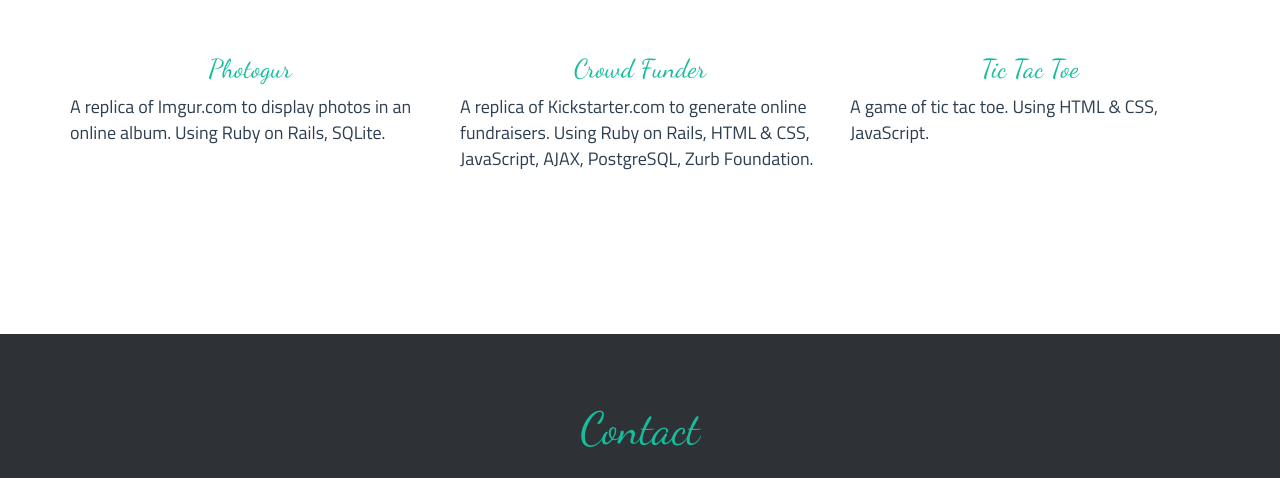
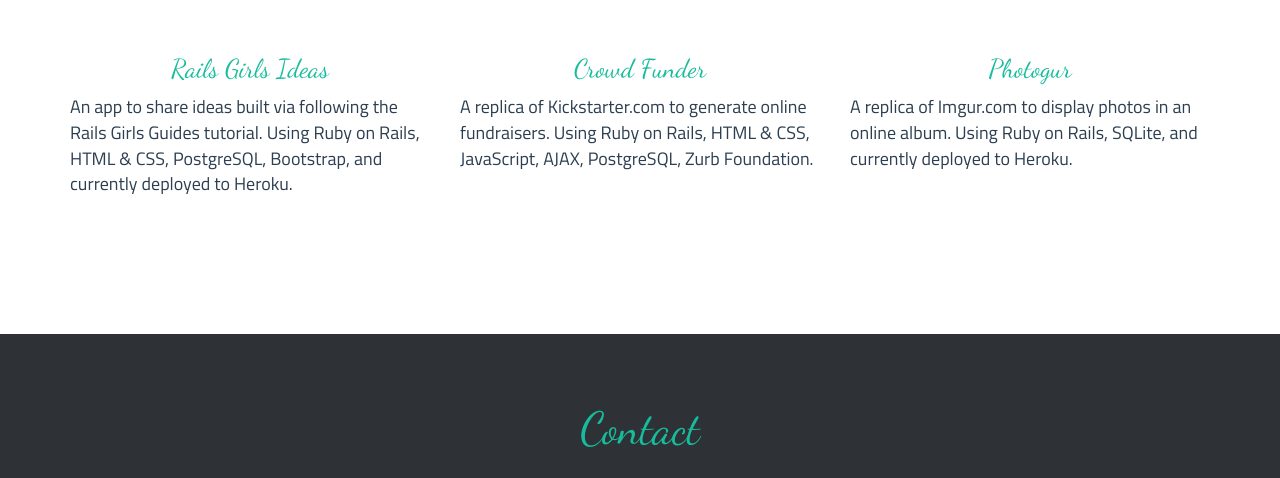
Before and after one commit to supportbeam/supportbeam, a plain HTML site: page index.html in a window 1280 px wide. Shown: the part 1532-2010 px from the top of the page. Drawn offline with nearby package versions, Linux system fonts and the light colour scheme.

Commit message:
Update projects content

```diff
--- a/index.html
+++ b/index.html
@@ -116,8 +116,8 @@
           </div>
 
           <div class="col-sm-4 project">
-            <a href="https://github.com/supportbeam/photogur"><h3 class="text-center">Photogur</h3></a>
-            <p>A replica of Imgur.com to display photos in an online album. Using Ruby on Rails, SQLite.</p>
+            <a href="https://github.com/supportbeam/rails-girls"><h3 class="text-center">Rails Girls Ideas</h3></a>
+            <p>An app to share ideas built via following the Rails Girls Guides tutorial. Using Ruby on Rails, HTML & CSS, PostgreSQL, Bootstrap, and currently deployed to Heroku.</p>
           </div>
 
           <div class="col-sm-4 project">
@@ -126,8 +126,8 @@
           </div>
 
           <div class="col-sm-4 project">
-            <a href="https://github.com/supportbeam/tictactoe"><h3 class="text-center">Tic Tac Toe</h3></a>
-            <p>A game of tic tac toe. Using HTML & CSS, JavaScript.</p>
+            <a href="https://github.com/supportbeam/photogur"><h3 class="text-center">Photogur</h3></a>
+            <p>A replica of Imgur.com to display photos in an online album. Using Ruby on Rails, SQLite, and currently deployed to Heroku.</p>
           </div>
 
         </div>
```
